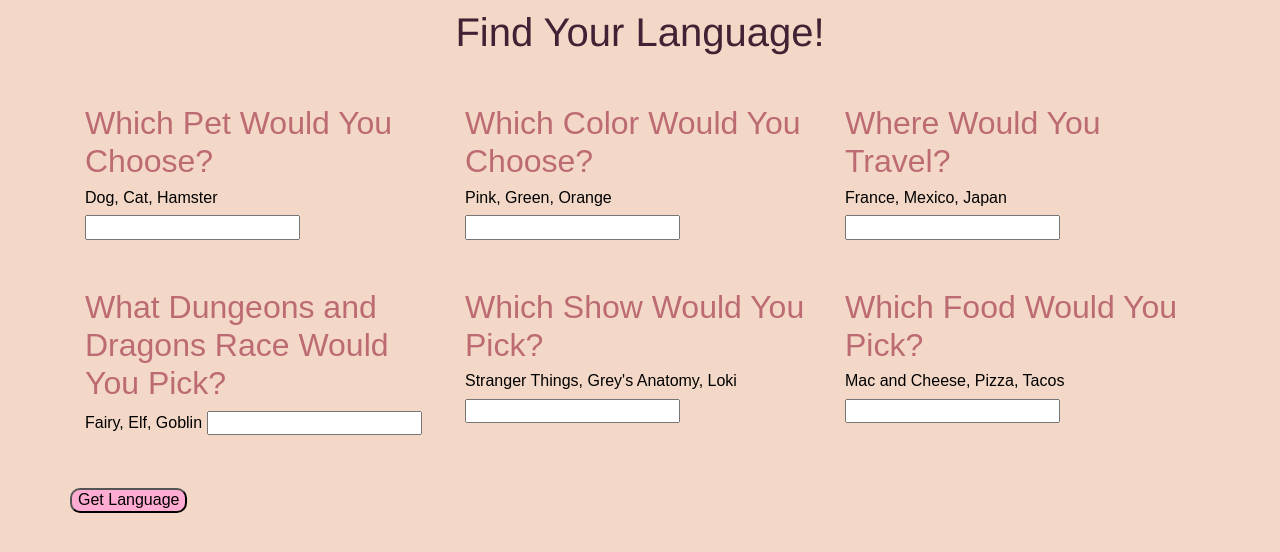
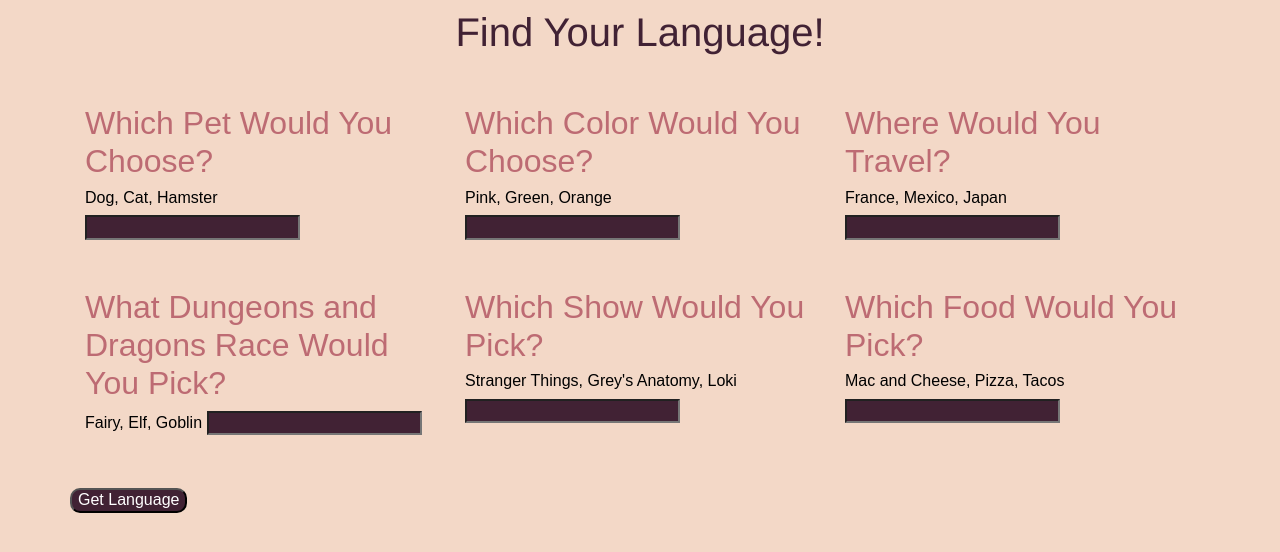
Before and after one commit to aldeling/language-suggester, a plain HTML site: page index.html in a window 1280 px wide. Drawn offline with Linux system fonts and the light colour scheme.

Commit message:
add style to user input boxes

```diff
--- a/css/styles.css
+++ b/css/styles.css
@@ -6,7 +6,7 @@ h1 {
   text-align: center;
   color: #412234;
   font-family: 'Franklin Gothic Medium', 'Arial Narrow', Arial, sans-serif;
-  font-size: 50px;
+  font-size: 70px;
 }
 
 h2 {
@@ -20,9 +20,20 @@ h3 {
   font-size: 30px;
 }
 
+p{
+  text-align: center;
+  font-family: 'Franklin Gothic Medium', 'Arial Narrow', Arial, sans-serif;
+}
+
 .button{
-  background-color: rgb(255, 171, 210);
+  background-color: #412234;
   border-radius: 10px;
+  color: white;
+}
+
+.input{
+  background-color: #412234;
+  color: #F3D8C7;
 }
 
 .hidden {
--- a/index.html
+++ b/index.html
@@ -14,40 +14,38 @@
       <div class="col-4">
         <h2>Which Pet Would You Choose?</h2>
           <label for="pet">Dog, Cat, Hamster</label>
-          <input id="pet" type="text" name="pet">
+          <input id="pet" type="text" name="pet" class="input">
       </div>
       <div class="col-4">
         <h2>Which Color Would You Choose?</h2>
           <label for="color">Pink, Green, Orange</label>
-          <input id="color" type="text" name="color">
+          <input id="color" type="text" name="color" class="input">
       </div>
       <div class="col-4">
         <h2>Where Would You Travel?</h2>
           <label for="travel">France, Mexico, Japan</label>
-          <input id="travel" type="text" name="travel">
+          <input id="travel" type="text" name="travel" class="input">
       </div>
     </div>
     <div class="row mt-5">
       <div class="col-4">
         <h2>What Dungeons and Dragons Race Would You Pick?</h2>
           <label for="race">Fairy, Elf, Goblin</label>
-          <input id="race" type="text" name="race">
+          <input id="race" type="text" name="race" class="input">
       </div>
       <div class="col-4">
         <h2>Which Show Would You Pick?</h2>
           <label for="show">Stranger Things, Grey's Anatomy, Loki</label>
-          <input id="show" type="text" name="show">
+          <input id="show" type="text" name="show" class="input">
       </div>
       <div class="col-4">
         <h2>Which Food Would You Pick?</h2>
           <label for="food">Mac and Cheese, Pizza, Tacos</label>
-          <input id="food" type="text" name="food">
+          <input id="food" type="text" name="food" class="input">
       </div>
     </div>
     <div class="row mt-5">
-      <div class="center">
-        <button type="submit" class="button">Get Language</button>
-      </div>
+      <button type="submit" class="button">Get Language</button>
     </div>
   </form>
   <div id="ruby" class="hidden">
```
